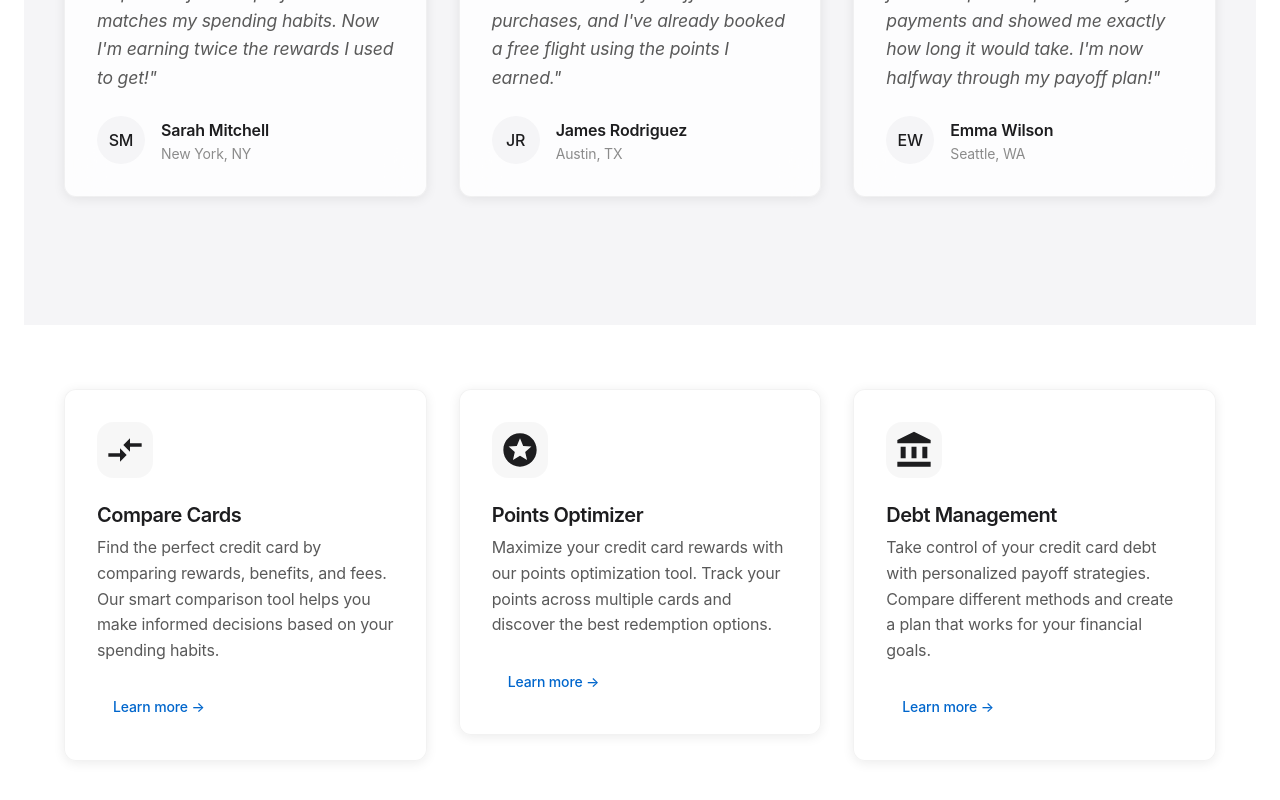
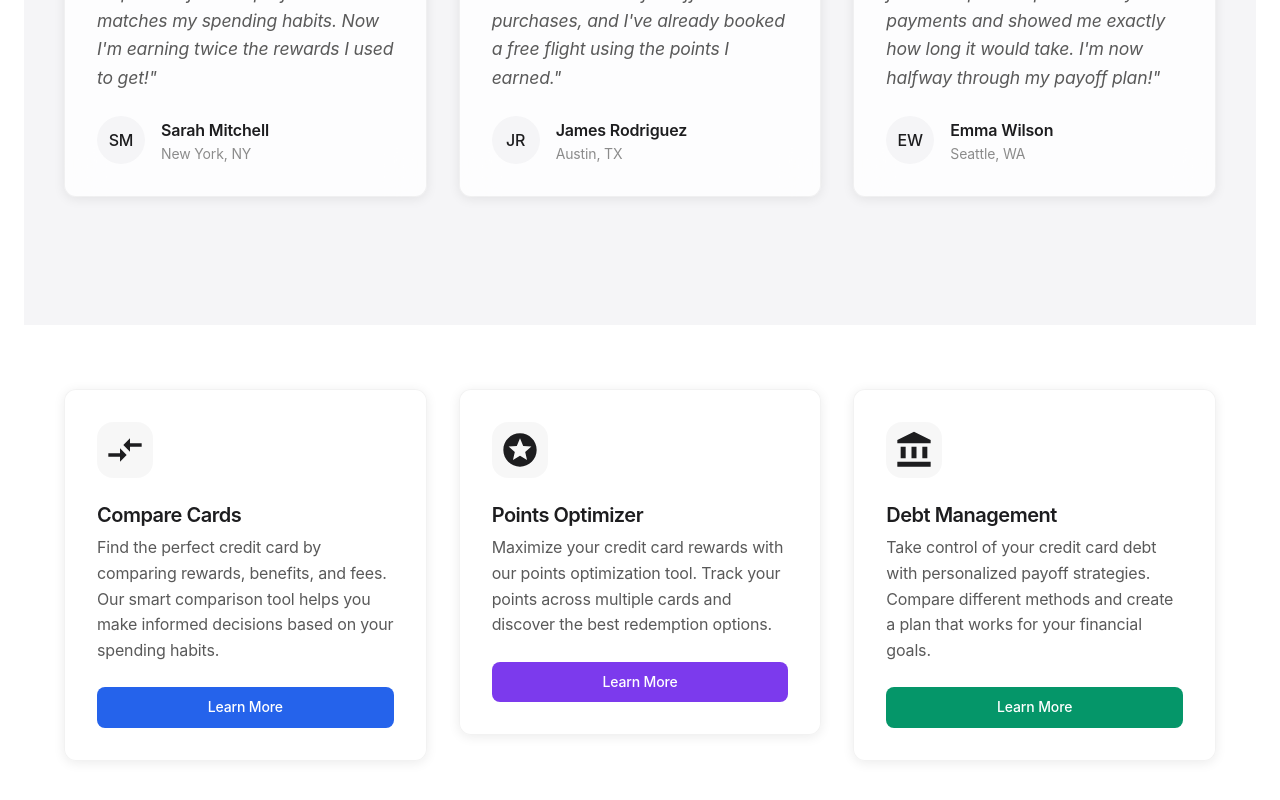
Before and after one commit to nickjackson801/card-clarity, a React (Vite) app: page /#/ in a window 1280 px wide. Shown: the part 1820-2620 px from the top of the page. Built offline with nearby package versions, Linux system fonts and the light colour scheme; no server answers.

Commit message:
Add scroll-to-top behavior for Learn More buttons on home page

```diff
--- a/src/pages/Home.tsx
+++ b/src/pages/Home.tsx
@@ -1,11 +1,18 @@
 import { Container, Typography, Grid, Paper, Box, Button } from '@mui/material';
 import { CompareArrows, Stars, AccountBalance } from '@mui/icons-material';
-import { Link } from 'react-router-dom';
+import { Link, useNavigate } from 'react-router-dom';
 import { motion } from 'framer-motion';
 import FeatureSlideshow from '../components/FeatureSlideshow';
 import ChatBot from '../components/ChatBot';
 
 const Home = () => {
+  const navigate = useNavigate();
+
+  const handleLearnMore = (path: string) => {
+    window.scrollTo(0, 0);
+    navigate(path);
+  };
+
   const COLORS = {
     cardComparison: {
       main: '#2563eb',
@@ -566,12 +573,12 @@ const Home = () => {
           transition={{ duration: 0.6, delay: 0.2 }}
         >
           <Grid container spacing={4}>
-            {services.map((service, index) => (
+            {services.map((service) => (
               <Grid item xs={12} md={4} key={service.title}>
                 <motion.div
                   initial={{ opacity: 0, y: 20 }}
                   animate={{ opacity: 1, y: 0 }}
-                  transition={{ duration: 0.6, delay: index * 0.1 }}
+                  transition={{ duration: 0.5 }}
                 >
                   <Paper
                     sx={{
@@ -579,15 +586,10 @@ const Home = () => {
                       height: '100%',
                       display: 'flex',
                       flexDirection: 'column',
-                      position: 'relative',
-                      overflow: 'hidden',
                       background: 'rgba(255, 255, 255, 0.8)',
                       backdropFilter: 'blur(20px)',
-                      transition: 'all 0.3s ease',
-                      '&:hover': {
-                        transform: 'translateY(-4px)',
-                        boxShadow: '0 4px 24px rgba(0, 0, 0, 0.12)',
-                      },
+                      borderRadius: 3,
+                      border: '1px solid rgba(0, 0, 0, 0.05)',
                     }}
                   >
                     <Box
@@ -629,17 +631,19 @@ const Home = () => {
                       {service.description}
                     </Typography>
                     <Button
-                      component={Link}
-                      to={service.link}
+                      variant="contained"
+                      onClick={() => handleLearnMore(service.link)}
                       sx={{
-                        alignSelf: 'flex-start',
-                        color: '#06c',
+                        mt: 'auto',
+                        backgroundColor: service.color,
+                        color: '#ffffff',
                         '&:hover': {
-                          backgroundColor: 'rgba(0, 102, 204, 0.05)'
-                        }
+                          backgroundColor: service.color,
+                          opacity: 0.9,
+                        },
                       }}
                     >
-                      Learn more →
+                      Learn More
                     </Button>
                   </Paper>
                 </motion.div>
```
